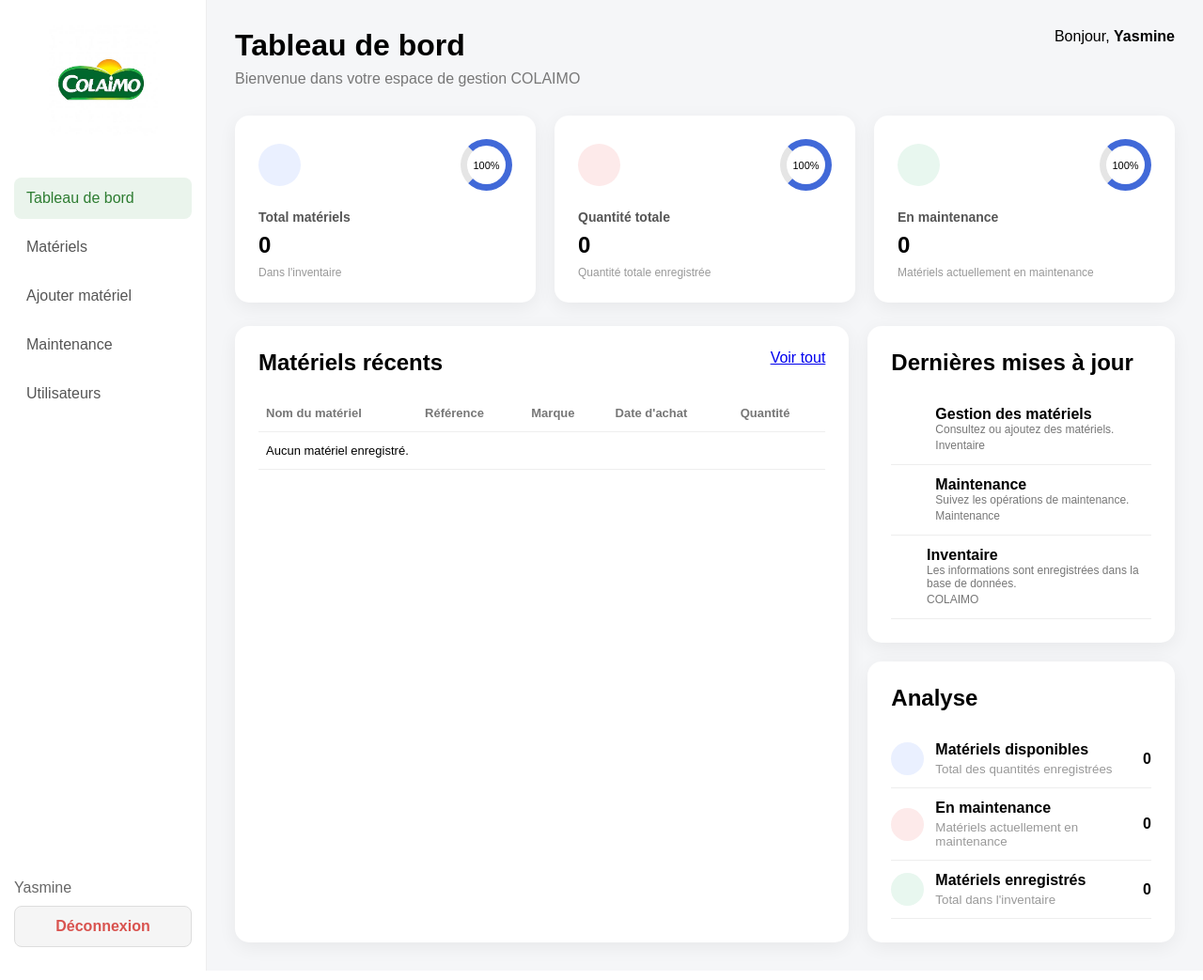
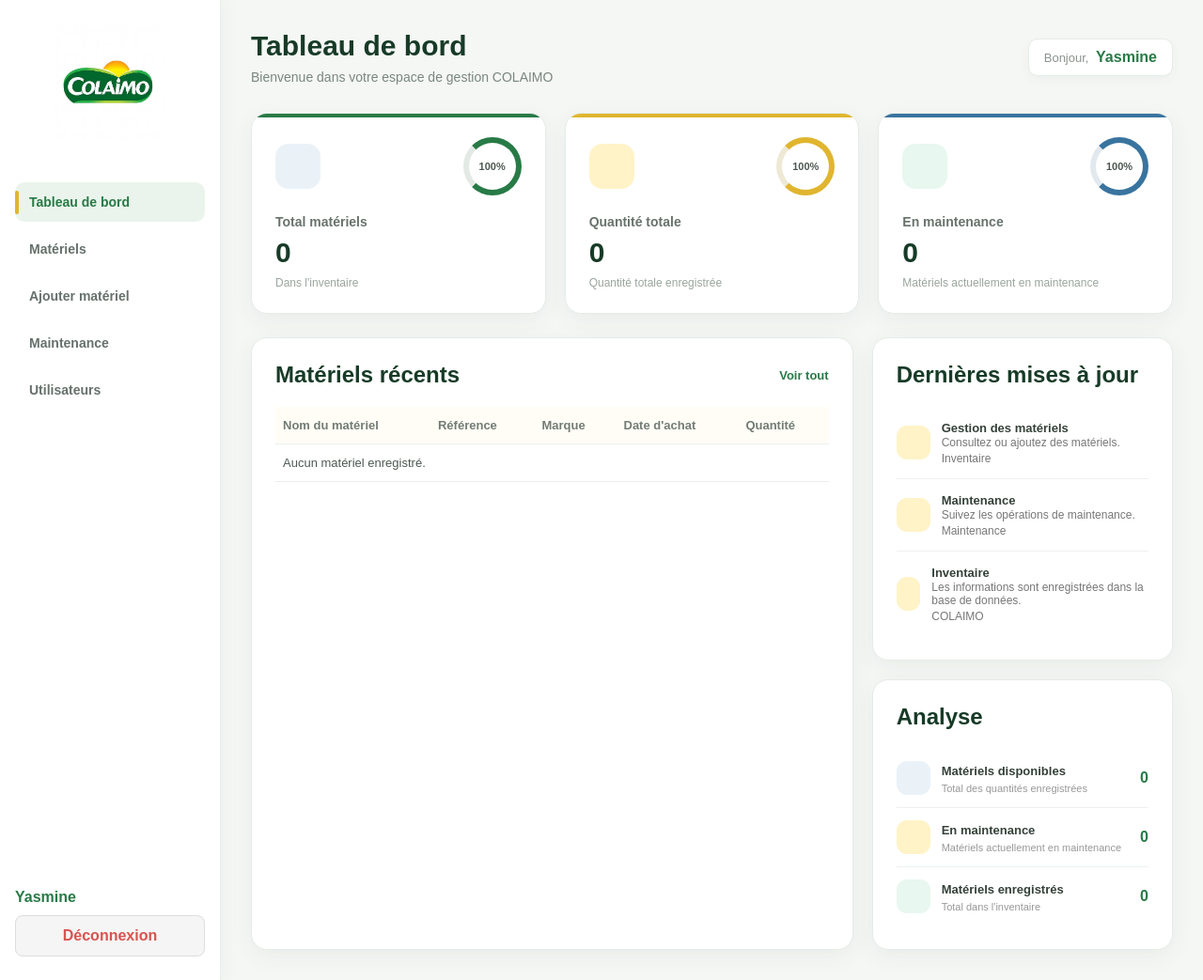
Before and after one commit to yasmine-05/GestMat, a Flask app: page /dashboard in a window 1280 px wide. Shown: the whole page at 94% size. Run offline with Flask 3, Linux system fonts and the light colour scheme; the visitor is signed in with stand-in values (Sample User, id 1); data that the repository does not hold is empty.

Commit message:
update Flask project

```diff
--- a/static/style.css
+++ b/static/style.css
@@ -89,18 +93,28 @@
     background: #1b5e20;
 }
 
+
+/* =========================
+   DASHBOARD
+========================= */
+
 .dashboard-container {
     display: flex;
     min-height: 100vh;
+    background: #f5f7f5;
 }
 
+
+/* SIDEBAR */
+
 .sidebar {
-    width: 220px;
-    background: white;
-    padding: 25px 15px;
-    border-right: 1px solid #eee;
+    width: 235px;
+    background: #ffffff;
+    padding: 25px 16px;
+    border-right: 1px solid #e6ece7;
     display: flex;
     flex-direction: column;
+    box-shadow: 4px 0 18px rgba(31, 65, 43, 0.04);
 }
 
 .sidebar .logo {
@@ -109,14 +123,9 @@
 }
 
 .sidebar .logo img {
-    width: 120px;
+    width: 125px;
     height: auto;
     object-fit: contain;
-}
-
-.sidebar .logo h2 {
-    color: #1b5e20;
-    font-size: 18px;
 }
 
 .menu {
@@ -126,52 +135,122 @@
 }
 
 .menu-item {
-    padding: 13px;
+    position: relative;
+    padding: 13px 15px;
     text-decoration: none;
-    color: #555;
-    border-radius: 8px;
+    color: #66716b;
+    border-radius: 10px;
+    font-size: 14px;
+    font-weight: 600;
+    transition: 0.2s ease;
 }
 
-.menu-item:hover,
+.menu-item:hover {
+    background: #fff8dc;
+    color: #a67d00;
+    transform: translateX(2px);
+}
+
 .menu-item.active {
     background: #eaf4ec;
-    color: #2e7d32;
+    color: #287a46;
 }
+
+.menu-item.active::before {
+    content: "";
+    position: absolute;
+    left: 0;
+    top: 9px;
+    width: 4px;
+    height: 25px;
+    border-radius: 5px;
+    background: #e0b52f;
+}
+
+
+/* SIDEBAR FOOTER */
 
 .sidebar-footer {
     margin-top: auto;
     color: #666;
 }
 
-.sidebar-footer p,
-.sidebar-footer a {
-    margin-top: 15px;
+.sidebar-footer p {
+    margin-bottom: 10px;
+    font-weight: 600;
+    color: #287a46;
 }
 
 .sidebar-footer a {
-    color: #666;
+    display: block;
+    width: 100%;
+    padding: 12px 16px;
+    margin-top: 10px;
+    background: #f5f5f5;
+    border: 1px solid #ddd;
+    border-radius: 8px;
+    color: #d9534f;
     text-decoration: none;
+    text-align: center;
+    font-weight: 600;
+    transition: 0.2s ease;
 }
+
+.sidebar-footer a:hover {
+    background: #ffecec;
+    border-color: #d9534f;
+}
+
+
+/* MAIN CONTENT */
 
 .content {
     flex: 1;
-    padding: 30px;
+    padding: 32px;
 }
+
+
+/* HEADER */
 
 .dashboard-header {
     display: flex;
     justify-content: space-between;
+    align-items: center;
     margin-bottom: 30px;
 }
 
 .dashboard-header h1 {
     text-align: left;
     margin-bottom: 8px;
+    color: #173b27;
+    font-size: 30px;
 }
 
 .dashboard-header p {
-    color: #777;
+    color: #7a867f;
+    font-size: 14px;
 }
+
+.user-info {
+    padding: 10px 16px;
+    background: #ffffff;
+    border: 1px solid #e5ece7;
+    border-radius: 10px;
+    box-shadow: 0 4px 12px rgba(31, 65, 43, 0.04);
+}
+
+.user-info span {
+    color: #8a938d;
+    font-size: 13px;
+}
+
+.user-info strong {
+    color: #287a46;
+    margin-left: 4px;
+}
+
+
+/* STATISTICS CARDS */
 
 .cards {
     display: grid;
@@ -181,10 +260,37 @@
 }
 
 .card-box {
-    background: white;
+    position: relative;
+    background: #ffffff;
     padding: 25px;
-    border-radius: 15px;
-    box-shadow: 0 5px 20px rgba(0, 0, 0, 0.06);
+    border-radius: 17px;
+    border: 1px solid #e5ece7;
+    box-shadow: 0 7px 24px rgba(31, 65, 43, 0.06);
+    overflow: hidden;
+    transition: 0.25s ease;
+}
+
+.card-box::before {
+    content: "";
+    position: absolute;
+    top: 0;
+    left: 0;
+    width: 100%;
+    height: 4px;
+    background: #287a46;
+}
+
+.card-box:nth-child(2)::before {
+    background: #e0b52f;
+}
+
+.card-box:nth-child(3)::before {
+    background: #39749f;
+}
+
+.card-box:hover {
+    transform: translateY(-3px);
+    box-shadow: 0 12px 28px rgba(31, 65, 43, 0.09);
 }
 
 .card-top {
@@ -194,58 +300,79 @@
 }
 
 .card-icon {
-    width: 45px;
-    height: 45px;
-    border-radius: 50%;
+    width: 48px;
+    height: 48px;
+    border-radius: 14px;
     display: flex;
     align-items: center;
     justify-content: center;
 }
 
-.blue {
-    background: #eaf0ff;
-    color: #4169d8;
+.card-icon.blue {
+    background: #eaf2f8;
+    color: #39749f;
 }
 
-.red {
-    background: #fdeaea;
-    color: #d9534f;
+.card-icon.red {
+    background: #fff3c7;
+    color: #b18600;
 }
 
-.green {
+.card-icon.green {
     background: #e8f7ef;
-    color: #2e9b63;
+    color: #287a46;
 }
 
+
+/* PERCENTAGE CIRCLE */
+
 .circle {
-    width: 55px;
-    height: 55px;
-    border: 7px solid #4169d8;
-    border-left-color: #e5e5e5;
+    width: 62px;
+    height: 62px;
+    border: 6px solid #287a46;
+    border-left-color: #e3e9e4;
     border-radius: 50%;
     display: flex;
     align-items: center;
     justify-content: center;
+    background: #ffffff;
+}
+
+.card-box:nth-child(2) .circle {
+    border-color: #e0b52f;
+    border-left-color: #eee9d5;
+}
+
+.card-box:nth-child(3) .circle {
+    border-color: #39749f;
+    border-left-color: #e2e9ee;
 }
 
 .circle span {
     font-size: 11px;
+    font-weight: 700;
+    color: #4c5750;
 }
 
 .card-box h3 {
     margin-top: 20px;
-    color: #555;
+    color: #68736c;
     font-size: 14px;
 }
 
 .card-box h2 {
     margin: 8px 0;
+    color: #173b27;
+    font-size: 30px;
 }
 
 .card-box p {
-    color: #999;
+    color: #9aa59e;
     font-size: 12px;
 }
+
+
+/* DASHBOARD LOWER AREA */
 
 .dashboard-grid {
     display: grid;
@@ -256,24 +383,37 @@
 .recent-orders,
 .updates,
 .analytics {
-    background: white;
+    background: #ffffff;
     padding: 25px;
-    border-radius: 15px;
-    box-shadow: 0 5px 20px rgba(0, 0, 0, 0.06);
+    border-radius: 17px;
+    border: 1px solid #e5ece7;
+    box-shadow: 0 7px 24px rgba(31, 65, 43, 0.06);
 }
 
 .section-title {
     display: flex;
     justify-content: space-between;
+    align-items: center;
     margin-bottom: 20px;
 }
 
-.section-title button {
-    border: none;
-    background: none;
-    color: #2e7d32;
-    cursor: pointer;
+.section-title h2 {
+    color: #173b27;
 }
+
+.section-link {
+    color: #287a46;
+    text-decoration: none;
+    font-size: 13px;
+    font-weight: 700;
+}
+
+.section-link:hover {
+    color: #b18600;
+}
+
+
+/* TABLE */
 
 table {
     width: 100%;
@@ -284,13 +424,25 @@
 td {
     padding: 12px 8px;
     text-align: left;
-    border-bottom: 1px solid #eee;
+    border-bottom: 1px solid #edf1ee;
     font-size: 13px;
 }
 
 th {
-    color: #777;
+    color: #727c75;
+    background: #fffdf6;
 }
+
+td {
+    color: #4d5951;
+}
+
+tbody tr:hover {
+    background: #fffef8;
+}
+
+
+/* RIGHT SIDE */
 
 .right-side {
     display: flex;
@@ -301,6 +453,7 @@
 .updates h2,
 .analytics h2 {
     margin-bottom: 20px;
+    color: #173b27;
 }
 
 .update-item,
@@ -308,24 +461,50 @@
     display: flex;
     align-items: center;
     gap: 12px;
-    padding: 12px 0;
-    border-bottom: 1px solid #eee;
+    padding: 13px 0;
+    border-bottom: 1px solid #edf1ee;
+}
+
+.update-item:last-child,
+.analytics-item:last-child {
+    border-bottom: none;
 }
 
 .update-icon,
 .analytics-icon {
-    width: 35px;
-    height: 35px;
-    border-radius: 50%;
+    width: 36px;
+    height: 36px;
+    border-radius: 11px;
     display: flex;
     align-items: center;
     justify-content: center;
+}
+
+.update-icon {
+    background: #fff3c7;
+}
+
+.analytics-icon.blue {
+    background: #eaf2f8;
+}
+
+.analytics-icon.red {
+    background: #fff3c7;
+}
+
+.analytics-icon.green {
+    background: #e8f7ef;
 }
 
 .update-item p,
 .update-item small {
     color: #777;
     font-size: 12px;
+}
+
+.update-item strong {
+    color: #344139;
+    font-size: 13px;
 }
 
 .analytics-item {
@@ -336,10 +515,20 @@
     flex: 1;
 }
 
+.analytics-text strong {
+    color: #344139;
+    font-size: 13px;
+}
+
 .analytics-text small {
     display: block;
     color: #999;
     margin-top: 4px;
+    font-size: 11px;
+}
+
+.analytics-item > strong {
+    color: #287a46;
 }
 
 .positive {
@@ -1263,63 +1538,16 @@
         width: 100%;
         justify-content: center;
     }
+
+    .content {
+        padding: 18px;
+    }
+
+    .cards {
+        gap: 15px;
+    }
+
+    .card-box {
+        padding: 20px;
+    }
 }
-
-.actions {
-    display: flex;
-    gap: 8px;
-    align-items: center;
-}
-
-.edit-btn,
-.delete-btn {
-    display: inline-block;
-    padding: 7px 12px;
-    border-radius: 7px;
-    text-decoration: none;
-    font-size: 12px;
-    font-weight: 600;
-    transition: 0.2s ease;
-}
-
-.edit-btn {
-    background: #eaf4ec;
-    color: #287a46;
-    border: 1px solid #d5e8d9;
-}
-
-.edit-btn:hover {
-    background: #287a46;
-    color: white;
-}
-
-.delete-btn {
-    background: #fff1f1;
-    color: #c54b4b;
-    border: 1px solid #f0d5d5;
-}
-
-.delete-btn:hover {
-    background: #c54b4b;
-    color: white;
-}
-
-.sidebar-footer a {
-    display: block;
-    width: 100%;
-    padding: 12px 16px;
-    margin-top: 10px;
-    background: #f5f5f5;
-    border: 1px solid #ddd;
-    border-radius: 8px;
-    color: #d9534f;
-    text-decoration: none;
-    text-align: center;
-    font-weight: 600;
-    transition: 0.2s ease;
-}
-
-.sidebar-footer a:hover {
-    background: #ffecec;
-    border-color: #d9534f;
-}
```
Also changed, not shown: other parts of static/style.css (+96 -6 lines).
